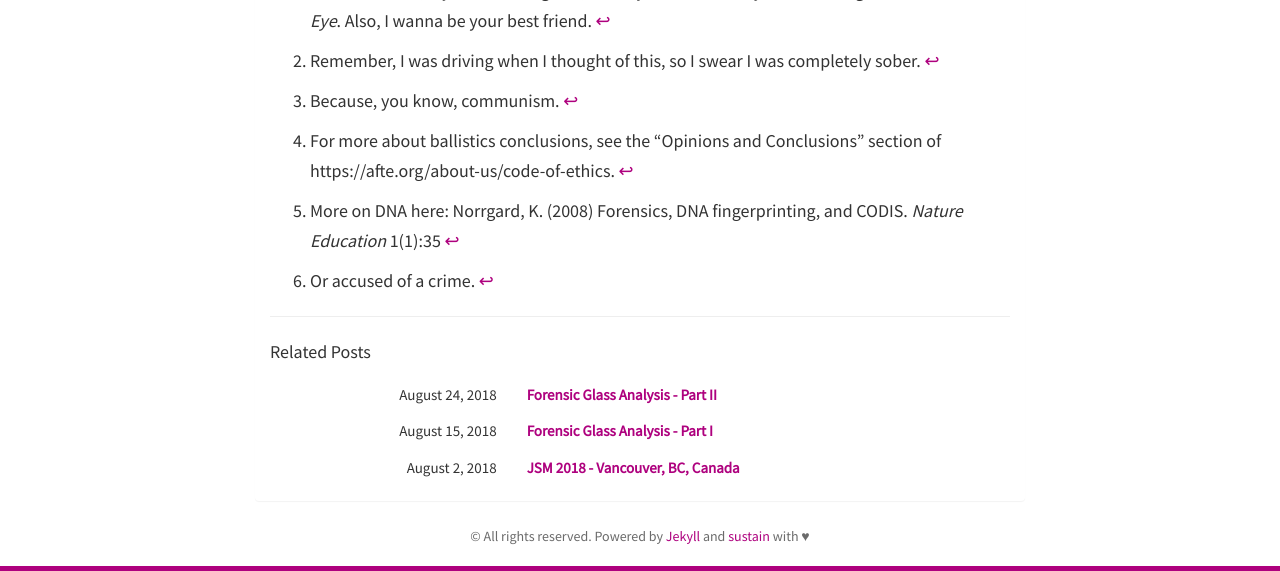
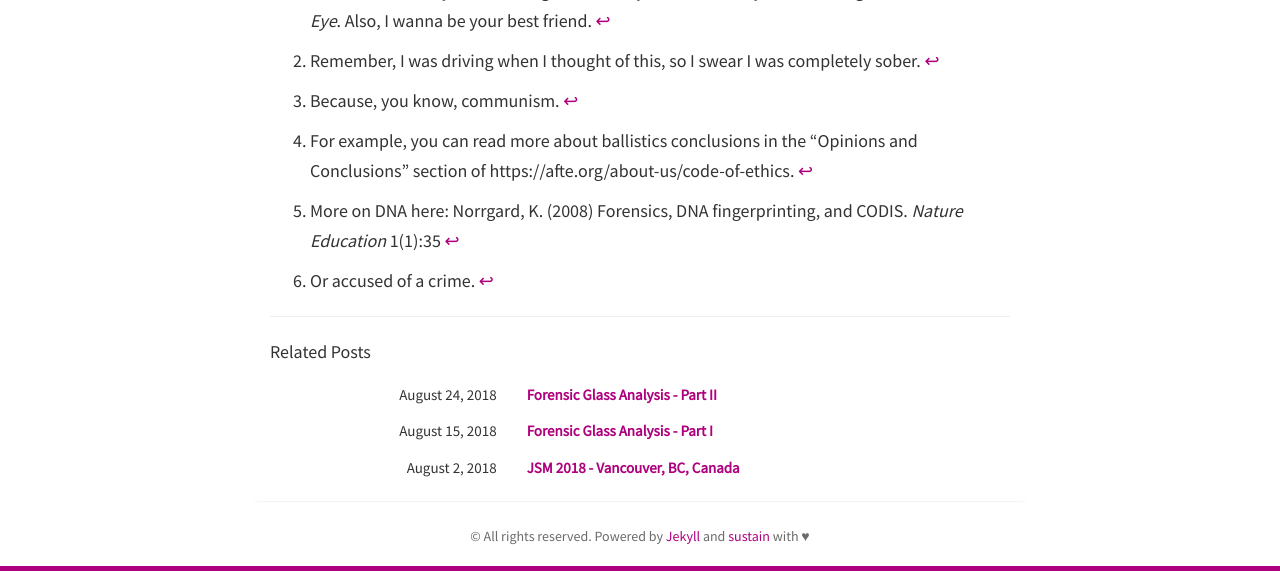
Before and after one commit to sctyner/sctyner.github.io, a Jekyll site: the page built from _posts/2018-08-28-figure-skating.md, in a window 1280 px wide and 900 px high, scrolled down 1879 px, cut to the strip 329-900 px from the top of the window. Built offline with Jekyll 4.4.1, drawn with Linux system fonts in a browser that asks for light colours; nearby versions of some CDN libraries.

Commit message:
change a footnote

```diff
--- a/_posts/2018-08-28-figure-skating.md
+++ b/_posts/2018-08-28-figure-skating.md
@@ -53,6 +53,6 @@
 [^dear]: Dear Jonathan, if you're reading this, thank you! And thank you for *Getting Curious* and *Queer Eye*. Also, I wanna be your best friend.
 [^sober]: Remember, I was driving when I thought of this, so I swear I was completely sober.
 [^commies]: Because, you know, communism.
-[^guns]: For more about ballistics conclusions, see the "Opinions and Conclusions" section of https://afte.org/about-us/code-of-ethics.
+[^guns]: For example, you can read more about ballistics conclusions in the "Opinions and Conclusions" section of https://afte.org/about-us/code-of-ethics.
 [^1]: More on DNA here: Norrgard, K. (2008) Forensics, DNA fingerprinting, and CODIS. *Nature Education* 1(1):35
 [^crime]: Or accused of a crime.
--- a/_source/2018-08-28-figure-skating.Rmd
+++ b/_source/2018-08-28-figure-skating.Rmd
@@ -56,6 +56,6 @@
 [^dear]: Dear Jonathan, if you're reading this, thank you! And thank you for *Getting Curious* and *Queer Eye*. Also, I wanna be your best friend.
 [^sober]: Remember, I was driving when I thought of this, so I swear I was completely sober.
 [^commies]: Because, you know, communism.
-[^guns]: For more about ballistics conclusions, see the "Opinions and Conclusions" section of https://afte.org/about-us/code-of-ethics.
+[^guns]: For example, you can read more about ballistics conclusions in the "Opinions and Conclusions" section of https://afte.org/about-us/code-of-ethics.
 [^1]: More on DNA here: Norrgard, K. (2008) Forensics, DNA fingerprinting, and CODIS. *Nature Education* 1(1):35
 [^crime]: Or accused of a crime.
```
